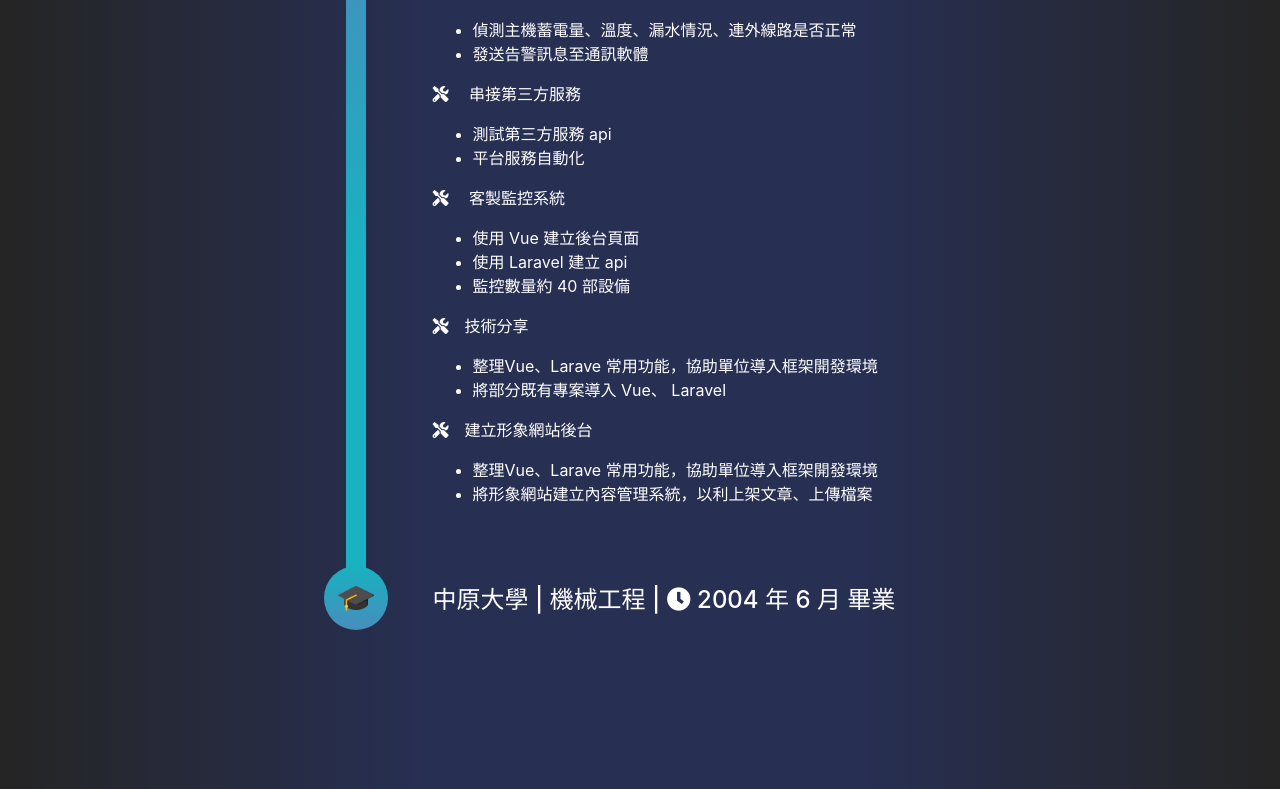
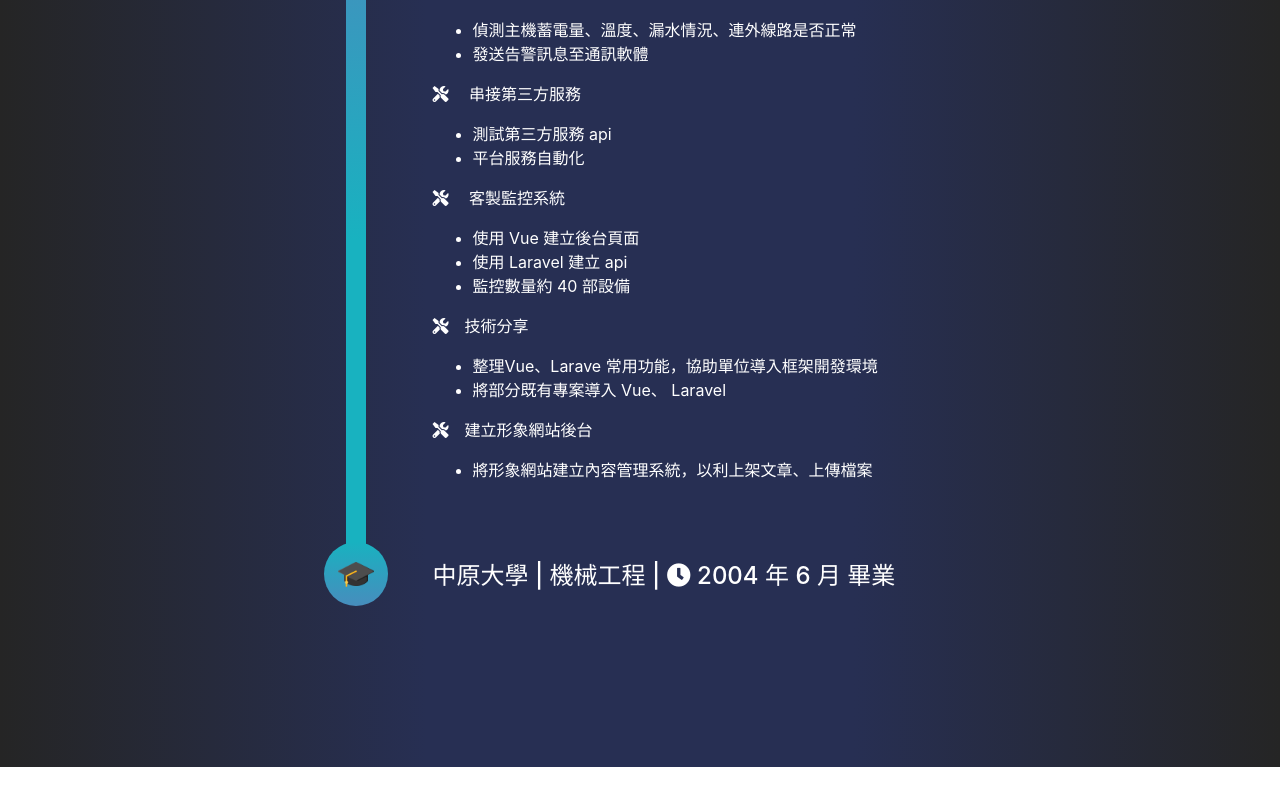
Before and after one commit to stevecyj/my-resume, a Vue app: page / in a window 1280 px wide. Shown: the part 4710-5499 px from the top of the page. Built offline with nearby package versions, Linux system fonts and the light colour scheme.

Commit message:
fix:experience

```diff
--- a/src/views/Home.vue
+++ b/src/views/Home.vue
@@ -523,7 +523,6 @@
               </ul>
               <p><i class="fas fa-tools pr-3"></i>建立形象網站後台</p>
               <ul>
-                <li>整理Vue、Larave 常用功能，協助單位導入框架開發環境</li>
                 <li>將形象網站建立內容管理系統，以利上架文章、上傳檔案</li>
               </ul>
             </div>
```
Also changed, not shown: 5 other files (tests, documents, lock files or other folders).
